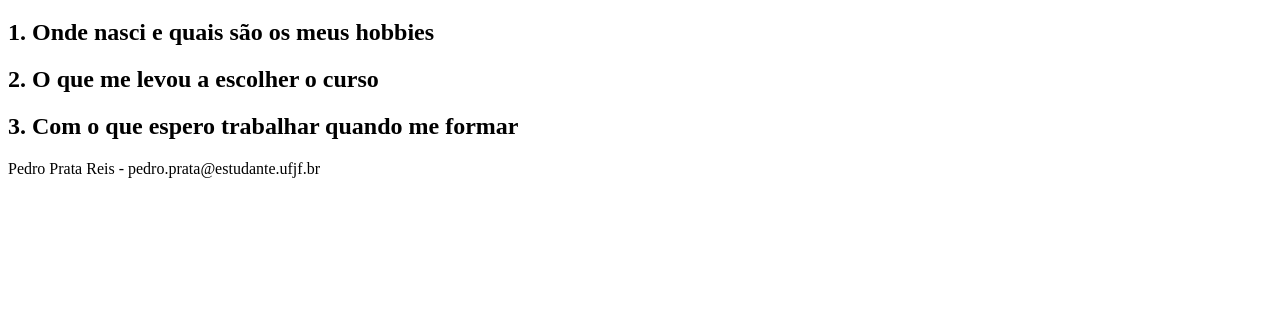
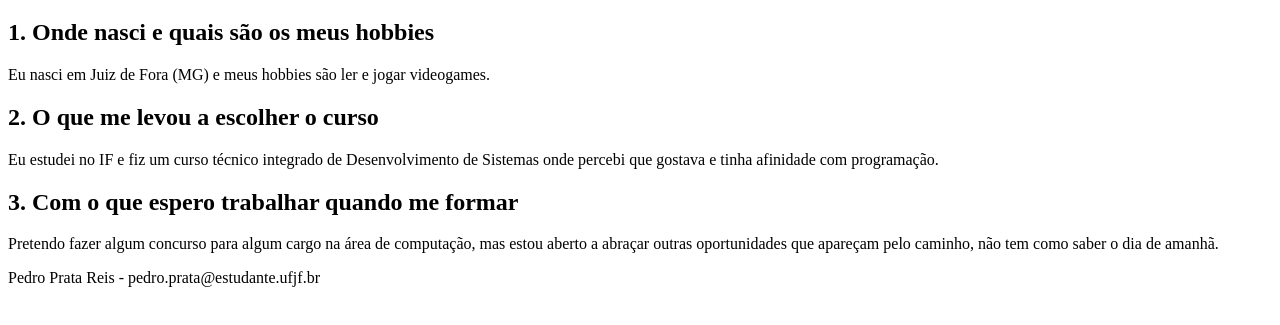
Before and after one commit to ufjf-dcc121/ufjf-dcc121-2023-1-atv5-PedroPrataReis, a plain HTML site: page index.html in a window 1280 px wide. Shown: the part 61-386 px from the top of the page. Drawn offline with Linux system fonts and the light colour scheme.

Commit message:
adiciona o conteudo das seções

```diff
--- a/index.html
+++ b/index.html
@@ -15,21 +15,21 @@
         <div>
             <h2>1. Onde nasci e quais são os meus hobbies</h2>
 
-            <p></p>
+            <p>Eu nasci em Juiz de Fora (MG) e meus hobbies são ler e jogar videogames.</p>
         </div>
 
 
         <div>
             <h2>2. O que me levou a escolher o curso</h2>
 
-            <p></p>
+            <p>Eu estudei no IF e fiz um curso técnico integrado de Desenvolvimento de Sistemas onde percebi que gostava e tinha afinidade com programação.</p>
         </div>
 
 
         <div>
             <h2>3. Com o que espero trabalhar quando me formar</h2>
 
-            <p></p>
+            <p>Pretendo fazer algum concurso para algum cargo na área de computação, mas estou aberto a abraçar outras oportunidades que apareçam pelo caminho, não tem como saber o dia de amanhã.</p>
         </div>
 
     </main>
```
